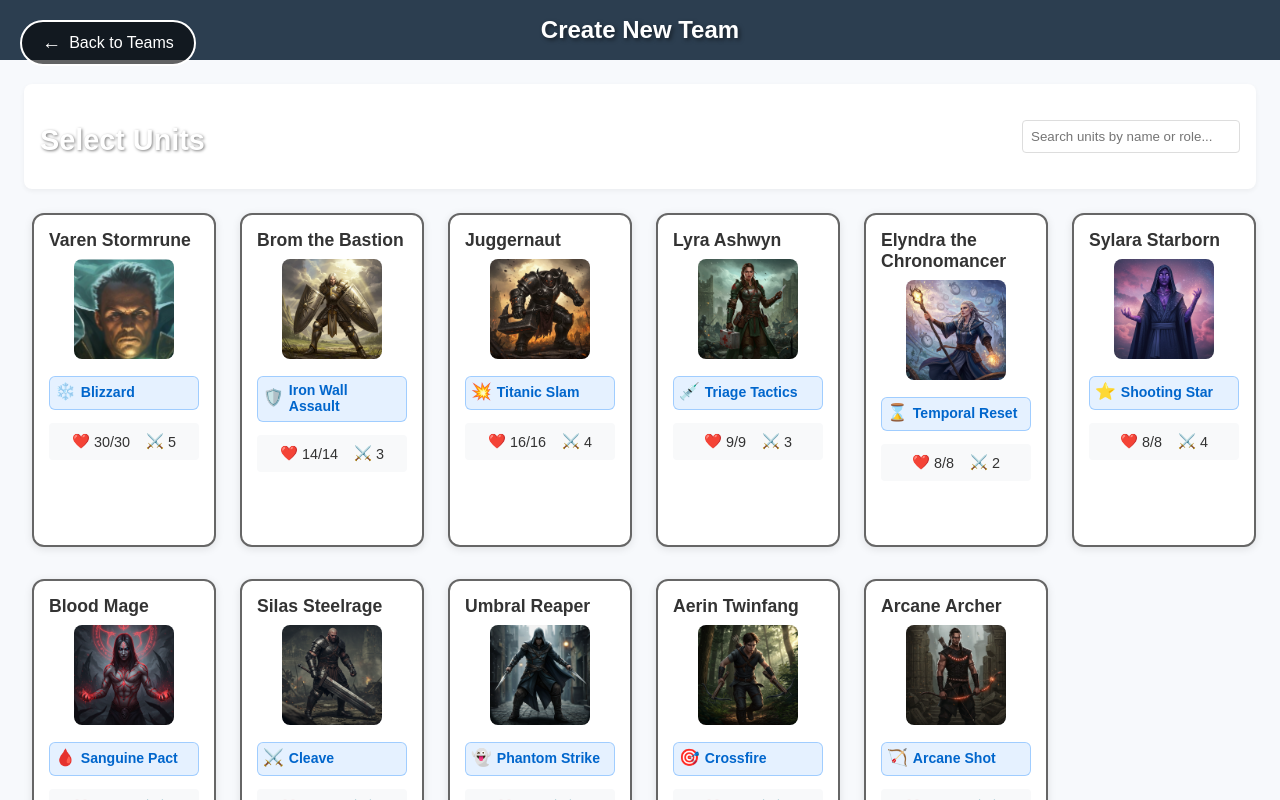
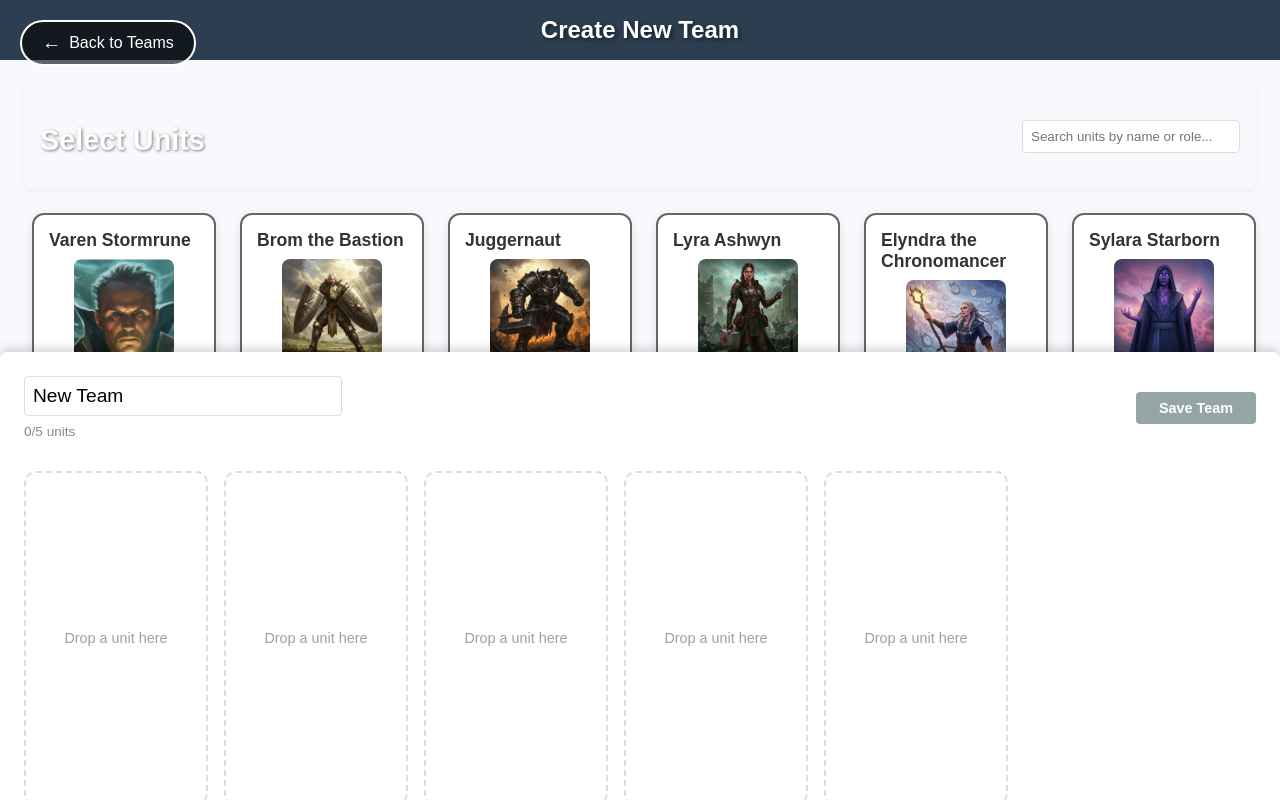
Before and after one commit to RussellMcDonnell/TurnBasedPOC, a React (Create React App) app: page /team in a window 1280 px wide. Both pictures are taken after a click on the button "+ Create New Team". Shown: the top 800 px of the page. Built offline with nearby package versions, Linux system fonts and the light colour scheme.

Commit message:
Fix team editor scrolling issue

```diff
--- a/src/features/teams/TeamEditor.js
+++ b/src/features/teams/TeamEditor.js
@@ -1,4 +1,4 @@
-import React, { useState, useEffect } from 'react';
+import React, { useState, useEffect, useRef } from 'react';
 import { useNavigate, useParams } from 'react-router-dom';
 import './Team.css';
 import { getPlayerUnits } from '../../data/units';
@@ -9,6 +9,8 @@ function TeamEditor() {
   const navigate = useNavigate();
   const { teamId } = useParams();
   const { teams, addTeam, updateTeam } = useTeams();
+  const teamPanelRef = useRef(null);
+  const [teamPanelHeight, setTeamPanelHeight] = useState(0);
 
   // Convert playerUnits object to an array for easier rendering
   const availableUnits = Object.values(getPlayerUnits());
@@ -18,6 +20,14 @@ function TeamEditor() {
   const [selectedUnits, setSelectedUnits] = useState([]);
   const [searchTerm, setSearchTerm] = useState('');
   const [isNewTeam, setIsNewTeam] = useState(false);
+
+  // Measure the height of the team panel for proper padding
+  useEffect(() => {
+    if (teamPanelRef.current) {
+      const height = teamPanelRef.current.clientHeight;
+      setTeamPanelHeight(height);
+    }
+  }, [selectedUnits]);
 
   // Initialize team data based on teamId param
   useEffect(() => {
@@ -160,9 +170,19 @@ function TeamEditor() {
         <h1>{isNewTeam ? 'Create New Team' : 'Edit Team'}</h1>
       </header>
 
-      <div className="unit-selection-area">
+      {/* Scrollable unit selection area */}
+      <div className="unit-selection-area" style={{
+        flex: '1',
+        overflowY: 'auto',
+        paddingBottom: `${teamPanelHeight + 20}px`
+      }}>
         {/* Search and filter */}
-        <div className="header-bar">
+        <div className="header-bar" style={{
+          position: 'sticky',
+          top: '0',
+          zIndex: '10',
+          backgroundColor: '#f7f9fc'
+        }}>
           <h2>Select Units</h2>
 
           <div className="search-box">
@@ -190,9 +210,23 @@ function TeamEditor() {
             </div>
           ))}
         </div>
+      </div>
 
-        {/* Current Team Panel */}
-        <div className="current-team-panel">
+      {/* Fixed team panel at bottom */}
+      <div
+        ref={teamPanelRef}
+        className="current-team-panel"
+        style={{
+          position: 'fixed',
+          bottom: '0',
+          left: '0',
+          right: '0',
+          zIndex: '100',
+          boxShadow: '0 -4px 10px rgba(0, 0, 0, 0.15)',
+          maxHeight: '50vh',
+          overflowY: 'auto'
+        }}
+      >
         <div className="current-team-header">
           <div className="team-name-section">
             <input
@@ -288,7 +322,6 @@ function TeamEditor() {
         </div>
       </div>
     </div>
-    </div>
   );
 }
 
```
Also changed, not shown: src/assets/images/team-editor-full-art.jpg (added). Lines whose indentation alone changed are shown as unchanged.
